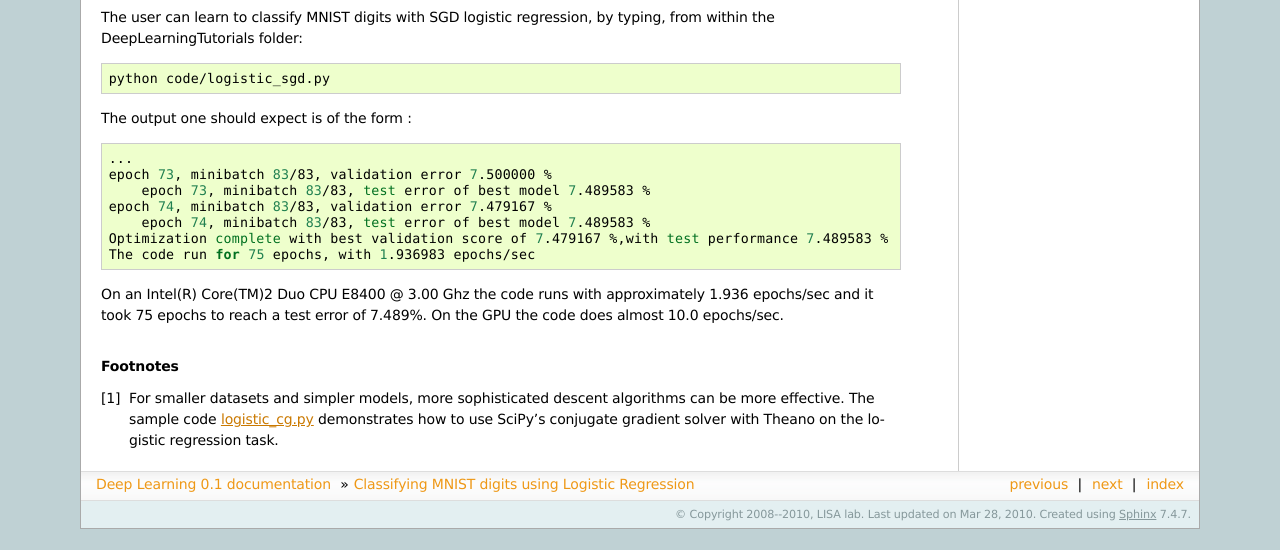
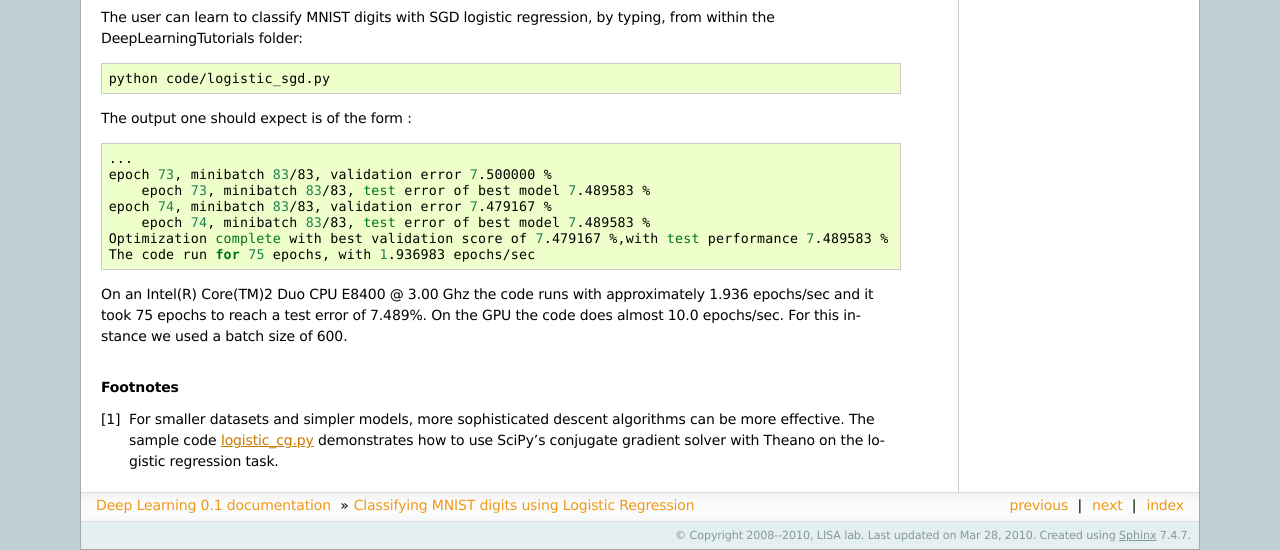
Before and after one commit to lisa-lab/DeepLearningTutorials, a Sphinx documentation site: the page built from doc/logreg.txt, in a window 1280 px wide and 900 px high, scrolled down 5071 px, cut to the strip 350-900 px from the top of the window. Built offline with Sphinx 7.4.7, drawn with Linux system fonts in a browser that asks for light colours; formulas are drawn with MathJax 3; before the commit the page ends 5950 px from its top, so only the background shows below that.

Commit message:
added batch size information to the logreg

```diff
--- a/doc/logreg.txt
+++ b/doc/logreg.txt
@@ -406,7 +406,8 @@ The output one should expect is of the form :
 
 On an Intel(R) Core(TM)2 Duo CPU E8400 @ 3.00 Ghz  the code runs with
 approximately 1.936 epochs/sec and it took 75 epochs to reach a test
-error of 7.489%. On the GPU the code does almost 10.0 epochs/sec.
+error of 7.489%. On the GPU the code does almost 10.0 epochs/sec. For this
+instance we used a batch size of 600.
 
 .. rubric:: Footnotes
 
```
